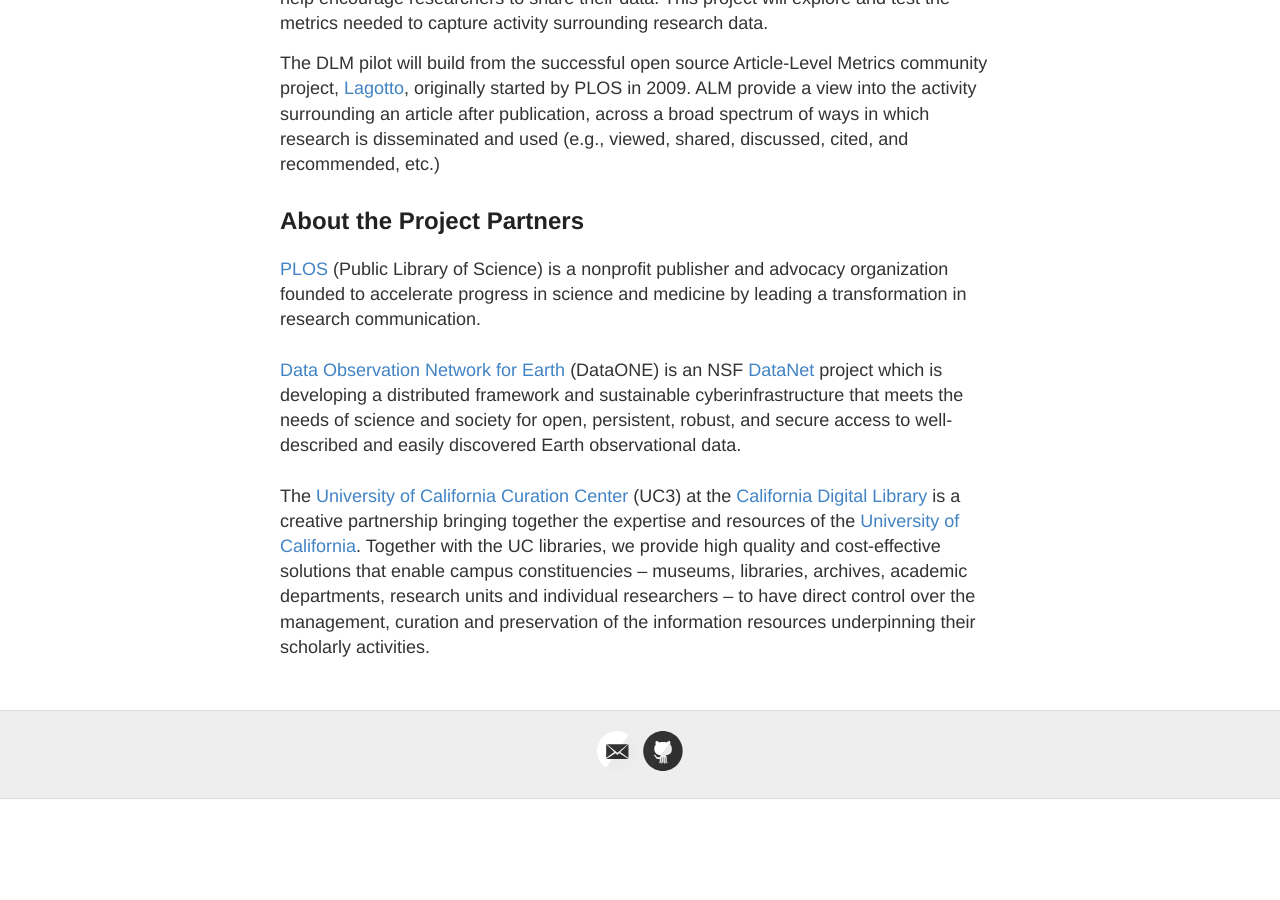
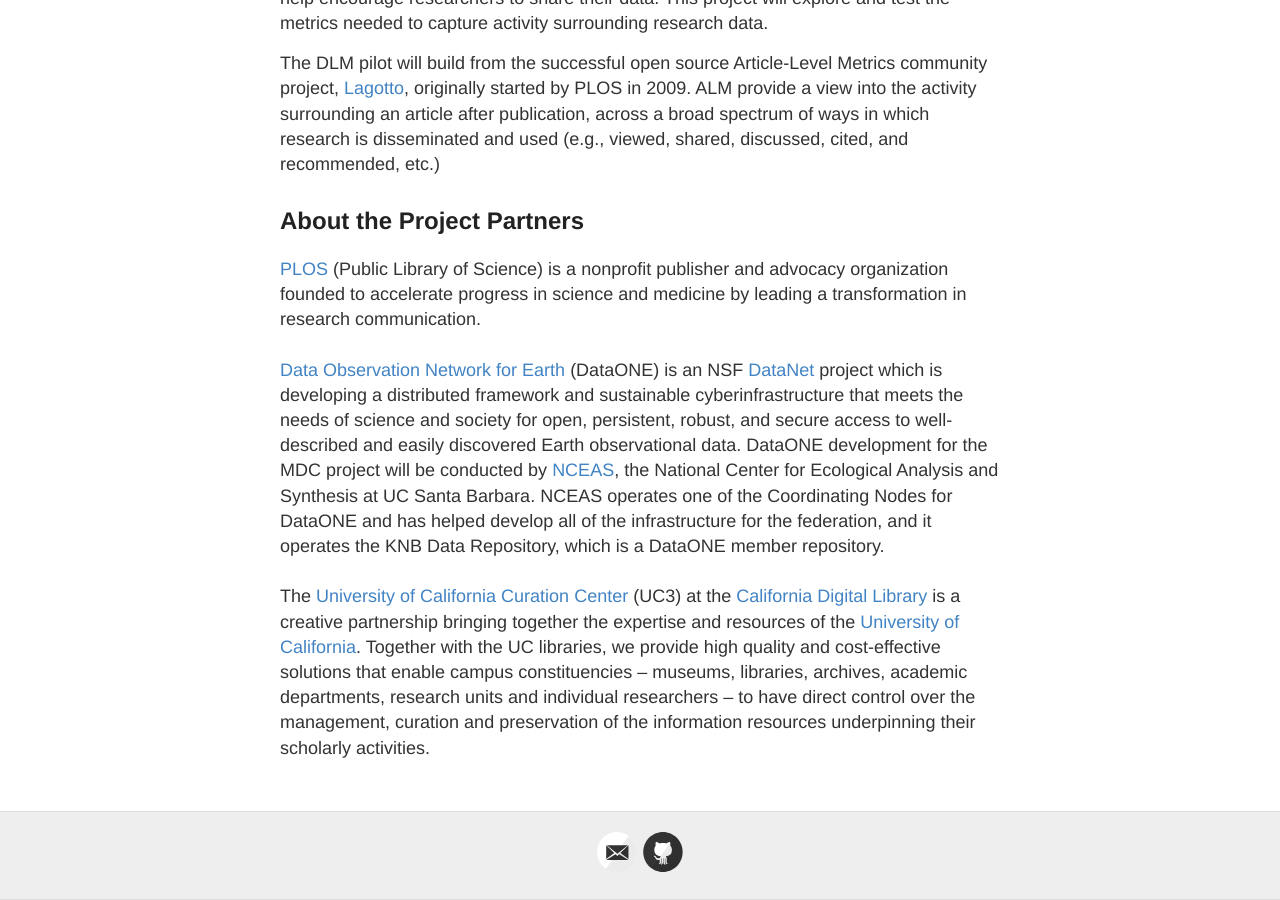
Before and after one commit to lagotto/MDC, a Jekyll site: the page built from about.md, in a window 1280 px wide and 900 px high, scrolled down 743 px. Built offline with Jekyll 4.4.1, drawn with Linux system fonts in a browser that asks for light colours; before the commit the page ends 1542 px from its top, so only the background shows below that.

Commit message:
Added blurb about NCEAS to About.

```diff
--- a/about.md
+++ b/about.md
@@ -27,6 +27,6 @@
 
 <a href="http://plos.org" target="_blank">PLOS</a> (Public Library of Science) is a nonprofit publisher and advocacy organization founded to accelerate progress in science and medicine by leading a transformation in research communication.
 <br><br>
-<a href="http://dataone.org" target="_blank">Data Observation Network for Earth</a> (DataONE) is an NSF <a href="http://en.wikipedia.org/wiki/Datanet" target="_blank">DataNet</a> project which is developing a distributed framework and sustainable cyberinfrastructure that meets the needs of science and society for open, persistent, robust, and secure access to well-described and easily discovered Earth observational data.
+<a href="http://dataone.org" target="_blank">Data Observation Network for Earth</a> (DataONE) is an NSF <a href="http://en.wikipedia.org/wiki/Datanet" target="_blank">DataNet</a> project which is developing a distributed framework and sustainable cyberinfrastructure that meets the needs of science and society for open, persistent, robust, and secure access to well-described and easily discovered Earth observational data. DataONE development for the MDC project will be conducted by <a href="http://www.nceas.ucsb.edu" target="_blank">NCEAS</a>, the National Center for Ecological Analysis and Synthesis at UC Santa Barbara. NCEAS operates one of the Coordinating Nodes for DataONE and has helped develop all of the infrastructure for the federation, and it operates the KNB Data Repository, which is a DataONE member repository.
 <br><br>
 The <a href="http://cdlib.org/services/uc3" target="_blank">University of California Curation Center</a> (UC3) at the <a href="http://cdlib.org" target="_blank">California Digital Library</a> is a creative partnership bringing together the expertise and resources of the <a href="http://universityofcalifornia.edu" target="_blank">University of California</a>. Together with the UC libraries, we provide high quality and cost-effective solutions that enable campus constituencies – museums, libraries, archives, academic departments, research units and individual researchers – to have direct control over the management, curation and preservation of the information resources underpinning their scholarly activities.
```
